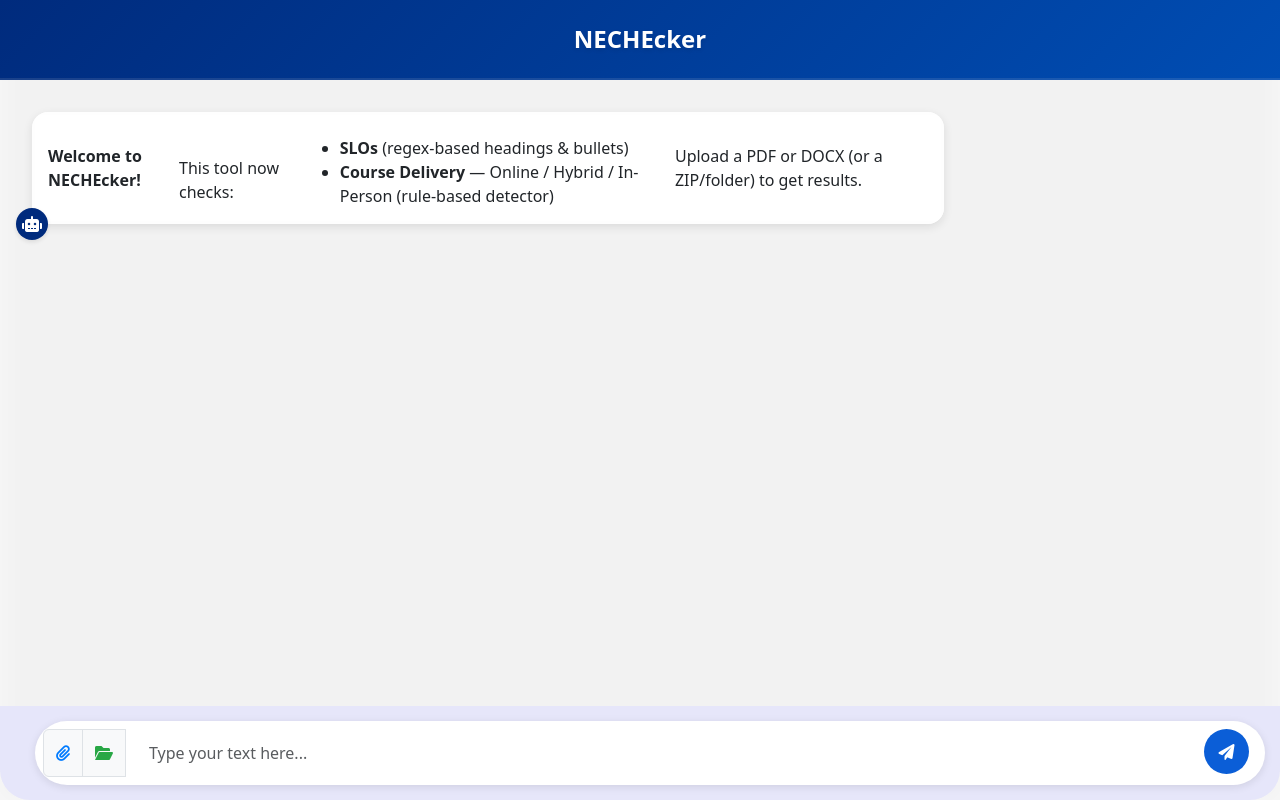
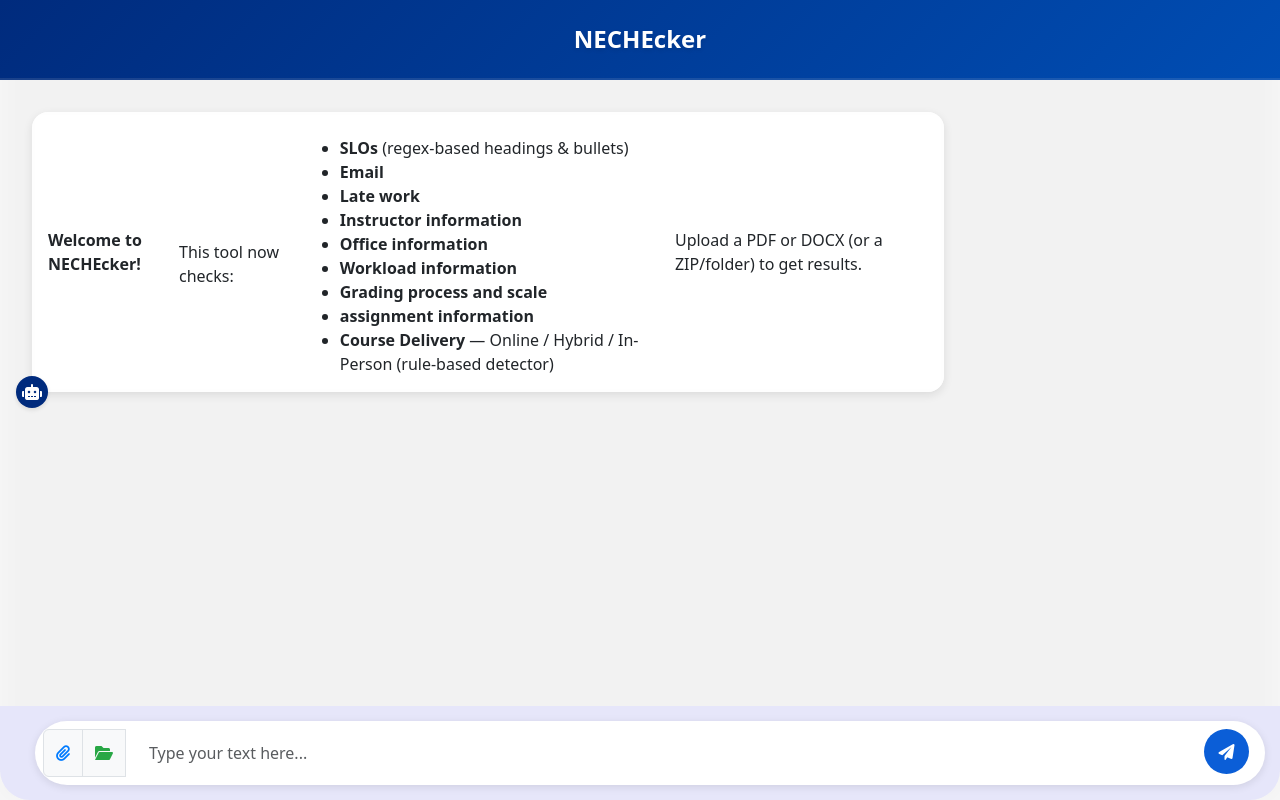
Before and after one commit to anuroopjajoba3/WILDCATCHER-SYLLABUS-CHECKER, a Flask app: page / in a window 1280 px wide. Run offline with Flask 3, Linux system fonts and the light colour scheme; some libraries are stand-ins or nearby versions.

Commit message:
adding UI integration with late work and grading scale

```diff
--- a/ground_truth.json
+++ b/ground_truth.json
@@ -687,7 +687,7 @@
     "instructor_title": "",
     "instructor_department": "",
     "preferred_contact_method": "Discussion board 'Course Questions' (for course-related questions); Email (for private matters)",
-    "email": "See course home page",
+    "email": "",
     "response_time": "not specified",
     "office_address": "",
     "office_phone": "See course home page",
--- a/templates/index.html
+++ b/templates/index.html
@@ -196,6 +196,13 @@ Date: 2025-09-20
         This tool now checks:
         <ul style="margin:8px 0 0 18px;">
           <li><strong>SLOs</strong> (regex-based headings & bullets)</li>
+          <li><strong>Email</strong> </li>
+          <li><strong>Late work</strong> </li>
+          <li><strong>Instructor information</strong> </li>
+          <li><strong>Office information</strong> </li>
+          <li><strong>Workload information</strong> </li>
+          <li><strong>Grading process and scale</strong></li>
+          <li><strong>assignment information</strong></li>
           <li><strong>Course Delivery</strong> — Online / Hybrid / In-Person (rule-based detector)</li>
         </ul>
         Upload a PDF or DOCX (or a ZIP/folder) to get results.
@@ -219,8 +226,25 @@ Date: 2025-09-20
 
       if (isUser) addEditIcon(msg);
 
+
       chatHistory.appendChild(msg);
       chatHistory.scrollTop = chatHistory.scrollHeight;
+
+      // Re-initialize Bootstrap tab logic for new tabs
+      if (msg.querySelector('.detector-tabs')) {
+        const tabTriggers = msg.querySelectorAll('[data-bs-toggle="tab"]');
+        tabTriggers.forEach(trigger => {
+          trigger.addEventListener('click', function (e) {
+            e.preventDefault();
+            const tabId = trigger.getAttribute('data-bs-target');
+            const parent = trigger.closest('.detector-tabs');
+            parent.querySelectorAll('.nav-link').forEach(t => t.classList.remove('active'));
+            trigger.classList.add('active');
+            parent.querySelectorAll('.tab-pane').forEach(p => p.classList.remove('show', 'active'));
+            parent.querySelector(tabId).classList.add('show', 'active');
+          });
+        });
+      }
     }
 
     function addMessage(text, isUser) {
@@ -301,26 +325,6 @@ Date: 2025-09-20
       return null;
     }
 
-      // Office Information Renderer
-      function renderOfficeInfoCardFromData(data) {
-        // Accepts either a top-level office_information object or flat fields
-        const office = data.office_information || data;
-        if (!office || (!office.location && !office.hours && !office.phone)) return '';
-        let details = '';
-        if (office.location) details += `<div><strong>Location:</strong> ${office.location}</div>`;
-        if (office.hours) details += `<div><strong>Office Hours:</strong> ${office.hours}</div>`;
-        if (office.phone) details += `<div><strong>Phone:</strong> ${office.phone}</div>`;
-        if (!details) return '';
-        return `
-          <div class="upload-result" style="margin-top: 12px;">
-            <h4><i class="fas fa-door-open"></i> Office Information</h4>
-            <div class="analysis-summary">
-              ${details}
-            </div>
-          </div>
-        `;
-      }
-
     function renderModalityCardFromData(data) {
       const m = normalizeModality(data);
       if (!m) return '';
@@ -353,114 +357,224 @@ Date: 2025-09-20
       `;
     }
 
+    function renderInstructorCard(data) {
+      const name = data.name;
+      const title = data.title;
+      const department = data.department;
+      const confidence = typeof data.confidence === 'number' ? data.confidence : null;
+      let html = '<div class="upload-result" style="margin-top: 12px;">';
+      html += '<h4><i class="fas fa-user"></i> Instructor Information</h4>';
+      if (!name && !title && !department || name === 'N/A' || title === 'N/A' || department === 'N/A') {
+        html += '<div class="analysis-summary"><strong>Not found</strong></div>';
+      } else {
+        html += '<div class="analysis-summary">';
+        if (name) html += `<div><strong>Name:</strong> ${name}</div>`;
+        if (title) html += `<div><strong>Title:</strong> ${title}</div>`;
+        if (department) html += `<div><strong>Department:</strong> ${department}</div>`;
+        if (confidence !== null) html += `<div><strong>Confidence:</strong> ${confidence}</div>`;
+        html += '</div>';
+      }
+      html += '</div>';
+      return html;
+    }
+
     // Existing SLO block (kept) + Modality block (new)
-      function displayDetections(data) {
-        // Generate a unique suffix for this upload
-        const uniqueId = 'result_' + Math.random().toString(36).substr(2, 8);
+    function displayDetections(data) {
+        // Overview tab: summarize pass/fail for each detector
+        function getStatus(val, passText = 'PASS', failText = 'FAIL') {
+          return val ? `<span class="status-pass"><i class="fas fa-check-circle"></i> ${passText}</span>` : `<span class="status-fail"><i class="fas fa-times-circle"></i> ${failText}</span>`;
+        }
 
-        // Update all tab and table IDs to be unique
-        const tabs = `
+        const overviewHTML = `
+          <div class="upload-result" style="margin-top: 12px;">
+            <h3><i class="fas fa-list"></i> Overview</h3>
+            <div class="analysis-summary">
+              <div><strong>SLOs:</strong> ${getStatus(data.slo_status === 'PASS')}</div>
+              <div><strong>Instructor:</strong> ${getStatus(data.instructor && data.instructor.found)}</div>
+              <div><strong>Modality:</strong> ${getStatus(data.modality_status === 'PASS')}</div>
+              <div><strong>Office:</strong> ${getStatus(data.office_information && data.office_information.found)}</div>
+              <div><strong>Email:</strong> ${getStatus(data.email_information && data.email_information.found)}</div>
+              <div><strong>Credit Hours:</strong> ${getStatus(data.credit_hours && data.credit_hours.found)}</div>
+              <div><strong>Workload:</strong> ${getStatus(data.workload_information && data.workload_information.found)}</div>
+              <div><strong>Grading process & Scale:</strong> ${getStatus(data.grading_scale && data.grading_scale.found)}</div>
+              <div><strong>Late Work:</strong> ${getStatus(data.late_information && data.late_information.found)}</div>
+              <div><strong>Assignment Type:</strong></div>
+              <div><strong>Assignment Deliverables:</strong></div>
+            </div>
+          </div>
+        `;
+      const status = data.slo_status === 'PASS'
+        ? '<span class="status-pass"><i class="fas fa-check-circle"></i> PASS</span>'
+        : '<span class="status-fail"><i class="fas fa-times-circle"></i> FAIL</span>';
+
+      const sloPreview = data.slo_content
+        ? `<div style="margin-top:10px; padding:10px; background:#f5f5f5; border-radius:5px;">
+             <strong>SLO Content Found:</strong><br>
+             <pre style="white-space: pre-wrap; font-size:12px;">${data.slo_content}</pre>
+           </div>` : '';
+
+      const messageLabel = data.slo_status === 'PASS' ? 'Result:' : 'Missing Fields:';
+
+      const sloHTML = `
+        <div class="upload-result">
+          <h3><i class="fas fa-file-pdf"></i> ${data.filename || 'Uploaded Document'}</h3>
+          <div class="analysis-summary">
+            <div class="status-item"><strong>Student Learning Outcomes:</strong> ${status}</div>
+            <div class="message"><strong>${messageLabel}</strong> ${data.message || ''}</div>
+            ${sloPreview}
+          </div>
+        </div>
+      `;
+
+
+        // Instructor info box
+        const instructor = data.instructor || {};
+        const instructorFound = instructor.found ? '<span class="status-pass"><i class="fas fa-check-circle"></i> FOUND</span>' : '<span class="status-fail"><i class="fas fa-times-circle"></i> NOT FOUND</span>';
+        const instructorHTML = `
           <div class="upload-result">
-            <h3><i class="fas fa-file-pdf"></i> ${data.filename || 'Uploaded Document'}</h3>
-            <ul class="nav nav-tabs" id="resultTabs_${uniqueId}" role="tablist">
-              <li class="nav-item" role="presentation">
-                <button class="nav-link active" id="overview-tab_${uniqueId}" data-bs-toggle="tab" data-bs-target="#overview_${uniqueId}" type="button" role="tab">Overview</button>
-              </li>
-              <li class="nav-item" role="presentation">
-                <button class="nav-link" id="slo-tab_${uniqueId}" data-bs-toggle="tab" data-bs-target="#slo_${uniqueId}" type="button" role="tab" aria-controls="slo_${uniqueId}" aria-selected="true">SLOs</button>
-              </li>
-              <li class="nav-item" role="presentation">
-                <button class="nav-link" id="modality-tab_${uniqueId}" data-bs-toggle="tab" data-bs-target="#modality_${uniqueId}" type="button" role="tab" aria-controls="modality_${uniqueId}" aria-selected="false">Modality</button>
-              </li>
-              <li class="nav-item" role="presentation">
-                <button class="nav-link" id="instructor-info-tab_${uniqueId}" data-bs-toggle="tab" data-bs-target="#instructor-info_${uniqueId}" type="button" role="tab" aria-controls="instructor-info_${uniqueId}" aria-selected="false">Instructor Info</button>
-              </li>
-              <li class="nav-item" role="presentation">
-                <button class="nav-link" id="email-tab_${uniqueId}" data-bs-toggle="tab" data-bs-target="#email_${uniqueId}" type="button" role="tab" aria-controls="email_${uniqueId}" aria-selected="false">Email</button>
-              </li>
-              <li class="nav-item" role="presentation">
-                <button class="nav-link" id="office-info-tab_${uniqueId}" data-bs-toggle="tab" data-bs-target="#office-info_${uniqueId}" type="button" role="tab" aria-controls="office-info_${uniqueId}" aria-selected="false">Office Information</button>
-              </li>
-            </ul>
-            <div class="tab-content" id="resultTabsContent_${uniqueId}" style="margin-top:16px;">
-              <div class="tab-pane fade show active" id="overview_${uniqueId}" role="tabpanel">
-                <div id="overview-content_${uniqueId}">
-                  <table class="table table-bordered">
-                    <tr><th>Overall</th><td id="overview-overall_${uniqueId}"></td></tr>
-                    <tr><th>Instructor Information</th><td id="overview-instructor_${uniqueId}"></td></tr>
-                    <tr><th>Email</th><td id="overview-email_${uniqueId}"></td></tr>
-                    <tr><th>Office Hours</th><td id="overview-office_${uniqueId}"></td></tr>
-                    <tr><th>SLO's</th><td id="overview-slos_${uniqueId}"></td></tr>
-                    <tr><th>Modality Detection</th><td id="overview-online_${uniqueId}"></td></tr>
-                    <tr><th>Credit Workload</th><td id="overview-credit_${uniqueId}"></td></tr>
-                  </table>
-                </div>
-              </div>
-              <div class="tab-pane fade" id="slo_${uniqueId}" role="tabpanel" aria-labelledby="slo-tab_${uniqueId}">
-                ${sloHTML}
-              </div>
-              <div class="tab-pane fade" id="modality_${uniqueId}" role="tabpanel" aria-labelledby="modality-tab_${uniqueId}">
-                ${modalityHTML}
-              </div>
-              <div class="tab-pane fade" id="instructor-info_${uniqueId}" role="tabpanel" aria-labelledby="instructor-info-tab_${uniqueId}">
-                <div id="instructor-info-content_${uniqueId}">
-                  <table class="table table-bordered">
-                    <tr><th>Name</th><td id="instructor-name_${uniqueId}"></td></tr>
-                    <tr><th>Title</th><td id="instructor-title_${uniqueId}"></td></tr>
-                    <tr><th>Department</th><td id="instructor-department_${uniqueId}"></td></tr>
-                  </table>
-                </div>
-              </div>
-              <div class="tab-pane fade" id="email_${uniqueId}" role="tabpanel" aria-labelledby="email-tab_${uniqueId}">
-                ${emailHTML}
-              </div>
-              <div class="tab-pane fade" id="office-info_${uniqueId}" role="tabpanel" aria-labelledby="office-info-tab_${uniqueId}">
-                ${officeDetails}
+            <h3><i class="fas fa-user-tie"></i> ${data.filename || 'Uploaded Document'}</h3>
+            <div class="analysis-summary">
+              <div class="status-item"><strong>Instructor Info:</strong> ${instructorFound}</div>
+              <div class="message">
+                <strong>Name:</strong> ${instructor.name || 'N/A'}<br>
+                <strong>Title:</strong> ${instructor.title || 'N/A'}<br>
+                <strong>Department:</strong> ${instructor.department || 'N/A'}
               </div>
             </div>
           </div>
         `;
+
+      const modalityHTML = renderModalityCardFromData(data);
+
+        // Office Information
+
+          const office = data.office_information || {};
+          const officeFound = office.location || office.hours || office.phone;
+          const officeStatus = officeFound ? '<span class="status-pass"><i class="fas fa-check-circle"></i> FOUND</span>' : '<span class="status-fail"><i class="fas fa-times-circle"></i> NOT FOUND</span>';
+          const officePreview = officeFound ? `<div style="margin-top:10px; padding:10px; background:#f5f5f5; border-radius:5px;"><strong>Office Details:</strong><br><pre style="white-space: pre-wrap; font-size:12px;">Location: ${office.location || 'N/A'}\nHours: ${office.hours || 'N/A'}\nPhone: ${office.phone || 'N/A'}</pre></div>` : '';
+          const officeHTML = `
+            <div class="upload-result">
+              <h3><i class="fas fa-building"></i> ${data.filename || 'Uploaded Document'}</h3>
+              <div class="analysis-summary">
+                <div class="status-item"><strong>Office Information:</strong> ${officeStatus}</div>
+                ${officePreview}
+              </div>
+            </div>
+          `;
+
+        // Email
+
+          const email = data.email_information || {};
+          const emailStatus = email.found ? '<span class="status-pass"><i class="fas fa-check-circle"></i> FOUND</span>' : '<span class="status-fail"><i class="fas fa-times-circle"></i> NOT FOUND</span>';
+          const emailPreview = email.email ? `<div style="margin-top:10px; padding:10px; background:#f5f5f5; border-radius:5px;"><strong>Email:</strong> <pre style="white-space: pre-wrap; font-size:12px;">${email.email}</pre></div>` : '';
+          const emailHTML = `
+            <div class="upload-result">
+              <h3><i class="fas fa-envelope"></i> ${data.filename || 'Uploaded Document'}</h3>
+              <div class="analysis-summary">
+                <div class="status-item"><strong>Email Information:</strong> ${emailStatus}</div>
+                ${emailPreview}
+              </div>
+            </div>
+          `;
+
+        // Late work
+
+          const late = data.late_information || {};
+          const lateStatus = late.found ? '<span class="status-pass"><i class="fas fa-check-circle"></i> FOUND</span>' : '<span class="status-fail"><i class="fas fa-times-circle"></i> NOT FOUND</span>';
+          const latePreview = late.late ? `<div style="margin-top:10px; padding:10px; background:#f5f5f5; border-radius:5px;"><strong>late:</strong> <pre style="white-space: pre-wrap; font-size:12px;">${late.late}</pre></div>` : '';
+          const lateHTML = `
+            <div class="upload-result">
+              <h3><i class="fas fa-hourglass-end"></i> ${data.filename || 'Uploaded Document'}</h3>
+              <div class="analysis-summary">
+                <div class="status-item"><strong>late Information:</strong> ${lateStatus}</div>
+                ${latePreview}
+              </div>
+            </div>
+          `;
+
+          // Credit Hours
+
+          const credit = data.credit_hours || {};
+          const creditStatus = credit.found ? '<span class="status-pass"><i class="fas fa-check-circle"></i> FOUND</span>' : '<span class="status-fail"><i class="fas fa-times-circle"></i> NOT FOUND</span>';
+          const creditPreview = credit.hours ? `<div style="margin-top:10px; padding:10px; background:#f5f5f5; border-radius:5px;"><strong>Credit Hours:</strong> <pre style="white-space: pre-wrap; font-size:12px;">${credit.hours}</pre></div>` : '';
+          const creditHTML = `
+            <div class="upload-result">
+              <h3><i class="fas fa-clock"></i> ${data.filename || 'Uploaded Document'}</h3>
+              <div class="analysis-summary">
+                <div class="status-item"><strong>Credit Hours:</strong> ${creditStatus}</div>
+                ${creditPreview}
+              </div>
+            </div>
+          `;
+
+        // Workload
+
+          const workload = data.workload_information || {};
+          const workloadStatus = workload.found ? '<span class="status-pass"><i class="fas fa-check-circle"></i> FOUND</span>' : '<span class="status-fail"><i class="fas fa-times-circle"></i> NOT FOUND</span>';
+          const workloadPreview = workload.description ? `<div style="margin-top:10px; padding:10px; background:#f5f5f5; border-radius:5px;"><strong>Workload Description:</strong> <pre style="white-space: pre-wrap; font-size:12px;">${workload.description}</pre></div>` : '';
+          const workloadHTML = `
+            <div class="upload-result">
+              <h3><i class="fas fa-tasks"></i> ${data.filename || 'Uploaded Document'}</h3>
+              <div class="analysis-summary">
+                <div class="status-item"><strong>Workload Information:</strong> ${workloadStatus}</div>
+                ${workloadPreview}
+              </div>
+            </div>
+          `;
+
+
+        // Tab system for detector outputs
+        const tabNames = [
+          { id: 'overview', label: 'Overview', icon: 'fa-list', html: overviewHTML },
+          { id: 'slo', label: 'SLOs', icon: 'fa-file-pdf', html: sloHTML },
+          { id: 'instructor', label: 'Instructor', icon: 'fa-user-tie', html: instructorHTML },
+          { id: 'modality', label: 'Modality', icon: 'fa-chalkboard-teacher', html: modalityHTML },
+          { id: 'office', label: 'Office', icon: 'fa-building', html: officeHTML },
+          { id: 'email', label: 'Email', icon: 'fa-envelope', html: emailHTML },
+          { id: 'credit', label: 'Credit Hours', icon: 'fa-clock', html: creditHTML },
+          { id: 'workload', label: 'Workload', icon: 'fa-tasks', html: workloadHTML },
+          { id: 'grade_scale', label: 'Grading Process & Scale', icon: 'fa-percent', html: ''},
+          { id: 'late_work', label: 'Late Work', icon: 'fa-hourglass'},
+          { id: 'assignment_type', label: 'Assignment Type', icon: 'fa-pencil'},
+          { id: 'assignment_deliverable', label: 'Assignment Deliverables', icon: 'fa-paper-plane'}
+        ];
+
+        let tabs = '<div class="detector-tabs"><ul class="nav nav-tabs" role="tablist">';
+        tabNames.forEach((tab, idx) => {
+          tabs += `<li class="nav-item" role="presentation">
+            <button class="nav-link${idx === 0 ? ' active' : ''}" id="${tab.id}-tab" data-bs-toggle="tab" data-bs-target="#${tab.id}-panel" type="button" role="tab" aria-controls="${tab.id}-panel" aria-selected="${idx === 0 ? 'true' : 'false'}">
+              <i class="fas ${tab.icon}"></i> ${tab.label}
+            </button>
+          </li>`;
+        });
+        tabs += '</ul>';
+
+        tabs += '<div class="tab-content" style="margin-top:10px;">';
+        tabNames.forEach((tab, idx) => {
+          let content = tab.html || '';
+          // populate grading tabs with backend data if available
+
+          if (tab.id === 'grade_scale') {
+            const gs = data.grading_scale || {};
+            if (!gs || (!gs.content && !gs.found)) {
+              content = '<div class="upload-result"><div class="analysis-summary"><strong>Not found</strong></div></div>';
+            } else {
+              content = `<div class="upload-result"><h4><i class="fas fa-percent"></i> Grade Scale</h4><div class="analysis-summary"><pre style="white-space: pre-wrap; font-size:12px;">${gs.content || ''}</pre></div></div>`;
+            }
+          }
+          if (tab.id === 'late_work') {
+            const lt = data.late_information || {};
+            if (!lt || (!lt.late && !lt.found)) {
+              content = '<div class="upload-result"><div class="analysis-summary"><strong>Not found</strong></div></div>';
+            } else {
+              content = `<div class="upload-result"><h4><i class="fas fa-hourglass"></i> Late Work</h4><div class="analysis-summary"><div style="white-space: pre-wrap; font-size:12px;">${lt.late || ''}</div><div style="margin-top:8px;"><strong>Detected:</strong> ${lt.found ? 'Yes' : 'No'} - Confidence: ${lt.confidence || 0}</div></div></div>`;
+            }
+          }
+          tabs += `<div class="tab-pane fade${idx === 0 ? ' show active' : ''}" id="${tab.id}-panel" role="tabpanel" aria-labelledby="${tab.id}-tab">${content}</div>`;
+        });
+        tabs += '</div></div>';
+
         addHTMLMessage(tabs, false);
-
-        // --- Pass/Fail for SLO, Modality, Instructor Info, Email, and Office Info in Overview tab ---
-        setTimeout(() => {
-          // SLO
-          const sloStatus = data.slo_status === 'PASS' ? 'Pass' : 'Fail';
-          // Modality
-          const modalityStatus = (data.modality && data.modality.status === 'PASS') || data.modality_status === 'PASS' ? 'Pass' : 'Fail';
-          // Instructor overall: all fields present and not 'N/A'
-          let instructorPass = false;
-          if (data.instructor) {
-            instructorPass = data.instructor.name && data.instructor.name !== 'N/A' &&
-                            data.instructor.title && data.instructor.title !== 'N/A' &&
-                            data.instructor.department && data.instructor.department !== 'N/A';
-          }
-          const instructorStatus = instructorPass ? 'Pass' : 'Fail';
-          // Email
-          const emailPass = (data.email && typeof data.email === 'string' && data.email.toLowerCase().endsWith('@unh.edu'));
-          const emailStatusText = emailPass ? 'Pass' : 'Fail';
-          // Office Info
-          const officePass = officeStatus === 'PASS';
-          const officeStatusText = officePass ? 'Pass' : 'Fail';
-          // Set Overview tab cells (use unique IDs)
-          document.getElementById('overview-slos_' + uniqueId).textContent = sloStatus;
-          document.getElementById('overview-online_' + uniqueId).textContent = modalityStatus;
-          document.getElementById('overview-instructor_' + uniqueId).textContent = instructorStatus;
-          document.getElementById('overview-email_' + uniqueId).textContent = emailStatusText;
-          document.getElementById('overview-office_' + uniqueId).textContent = officeStatusText;
-        }, 0);
-
-        // Ensure Instructor Info tab is populated (use unique ID)
-        if (data.instructor) {
-          setTimeout(() => {
-            const nameCell = document.getElementById('instructor-name_' + uniqueId);
-            const titleCell = document.getElementById('instructor-title_' + uniqueId);
-            const deptCell = document.getElementById('instructor-department_' + uniqueId);
-            if (nameCell) nameCell.textContent = data.instructor.name || 'Not found';
-            if (titleCell) titleCell.textContent = data.instructor.title || 'Not found';
-            if (deptCell) deptCell.textContent = data.instructor.department || 'Not found';
-          }, 0);
-        }
       }
 
     // ---------- Upload handlers ----------
@@ -666,44 +780,6 @@ Date: 2025-09-20
     function downloadReportFromModal() {
       alert('Download PDF: hook html2pdf to the DOM you want to export.');
     }
-
-    function statusIcon(found) {
-      return found ? '<span class="status-pass"><i class="fas fa-check-circle"></i> Passed</span>' : '<span class="status-fail"><i class="fas fa-times-circle"></i> Failed</span>';
-    }
-    function showInstructorInfo(instructorResult) {
-      const nameFound = instructorResult.name && instructorResult.name !== 'N/A';
-      const titleFound = instructorResult.title && instructorResult.title !== 'N/A';
-      const deptFound = instructorResult.department && instructorResult.department !== 'N/A';
-      document.getElementById('instructor-info-content').innerHTML = `
-        <table class="table table-bordered">
-          <tr><th>Name</th><td>${instructorResult.name || 'Not found'}</td><td>${statusIcon(nameFound)}</td></tr>
-          <tr><th>Title</th><td>${instructorResult.title || 'Not found'}</td><td>${statusIcon(titleFound)}</td></tr>
-          <tr><th>Department</th><td>${instructorResult.department || 'Not found'}</td><td>${statusIcon(deptFound)}</td></tr>
-        </table>
-      `;
-    }
-
-    // After file upload and receiving response, call showInstructorInfo with API result
-    async function uploadFileAndShowResults(file) {
-      const formData = new FormData();
-      formData.append('file', file);
-      const response = await fetch('/upload', { method: 'POST', body: formData });
-      const data = await response.json();
-      if (data.instructor) {
-        showInstructorInfo(data.instructor);
-      }
-      // ...handle other detector results as needed...
-    }
-
-    // Example: wire up file input to use this logic
-    const fileInput = document.getElementById('file-input');
-    if (fileInput) {
-      fileInput.addEventListener('change', function(e) {
-        if (e.target.files.length) {
-          uploadFileAndShowResults(e.target.files[0]);
-        }
-      });
-    }
   </script>
 
   <!-- Modal shell left intact (legacy flow) -->
```
Also changed, not shown: api_routes.py (+38 -0 lines), test_results.json.
